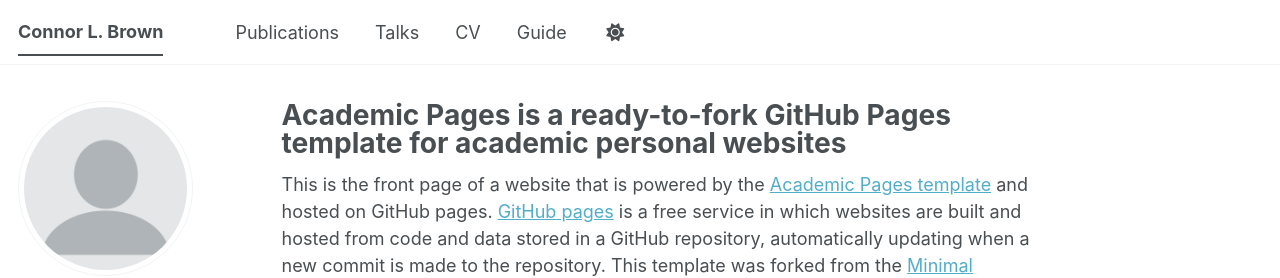
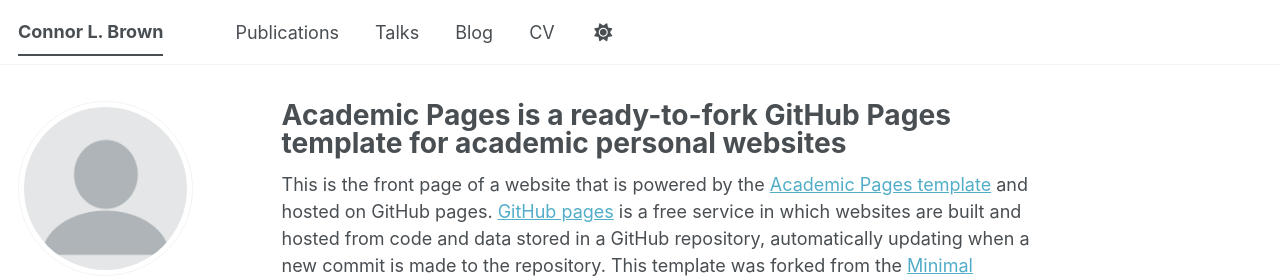
Before and after one commit to clb21565/clb21565.github.io, a Jekyll site: the page built from _pages/about.md, in a window 1280 px wide. Shown: the top 278 px of the page. Built offline with Jekyll 4.4.1, drawn with Linux system fonts in a browser that asks for light colours; a style sheet for code colours, icons or effects is not loaded.

Commit message:
Update navigation.yml

```diff
--- a/_data/navigation.yml
+++ b/_data/navigation.yml
@@ -10,12 +10,9 @@
 main:
   - title: "Publications"
     url: /publications/
-
   - title: "Talks"
     url: /talks/
-
+  - title: "Blog"
+    url: /year-archive/
   - title: "CV"
     url: /cv/
-
-  - title: "Guide"
-    url: /markdown/
```
